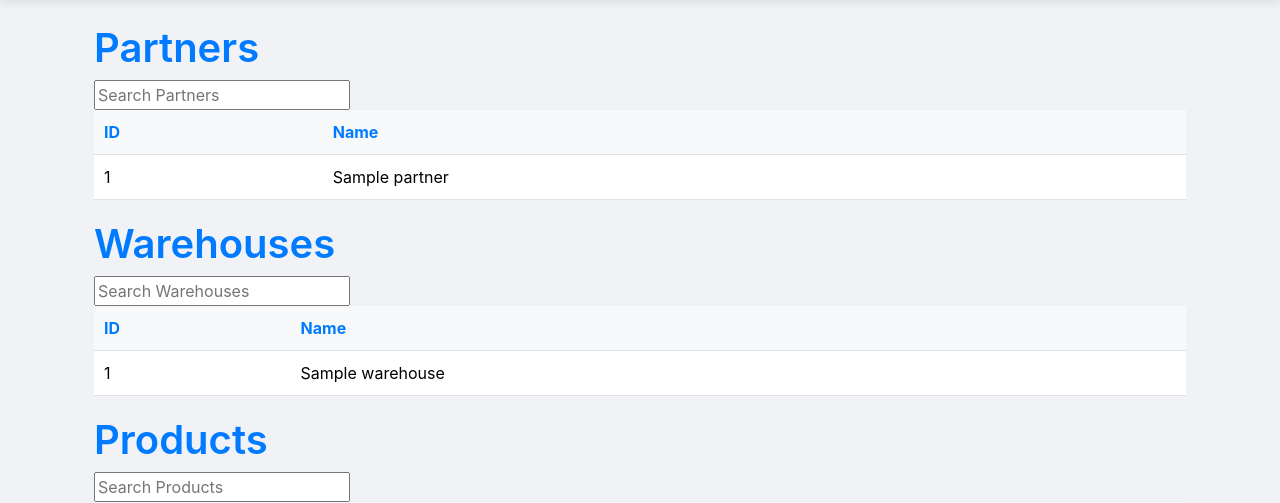
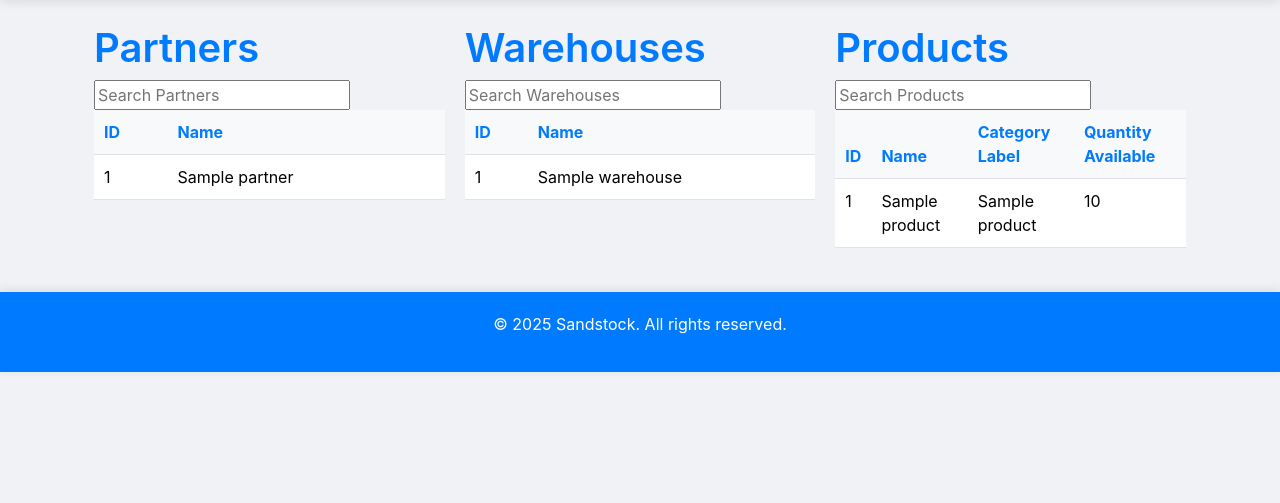
Before and after one commit to VictorMeyer77/sandstock, a Flask app: page / in a window 1280 px wide. Shown: the part 66-569 px from the top of the page. Run offline with Flask 3, Linux system fonts and the light colour scheme; a user stored in the database is signed in; tables that the repository leaves empty hold one stand-in row (values such as "Sample post").

Commit message:
home: display by row

```diff
--- a/sandstock/static/style.css
+++ b/sandstock/static/style.css
@@ -215,3 +215,14 @@ footer {
     border-color: #d6d8db;
     color: #383d41;
 }
+
+/* === TABLE ROW STYLES === */
+.table-row {
+    display: flex;
+    justify-content: space-between;
+    gap: 20px;
+}
+
+.table-column {
+    flex: 1;
+}
--- a/sandstock/templates/home.html
+++ b/sandstock/templates/home.html
@@ -3,6 +3,8 @@
 {% block content %}
 <body>
     <div class="container">
+        <div class="table-row">
+            <div class="table-column">
                 <h1>Partners</h1>
                 <input type="text" id="partner-search" placeholder="Search Partners">
                 <table id="partner-table" class="table">
@@ -21,7 +23,9 @@
                         {% endfor %}
                     </tbody>
                 </table>
+            </div>
 
+            <div class="table-column">
                 <h1>Warehouses</h1>
                 <input type="text" id="warehouse-search" placeholder="Search Warehouses">
                 <table id="warehouse-table" class="table">
@@ -40,7 +44,9 @@
                         {% endfor %}
                     </tbody>
                 </table>
+            </div>
 
+            <div class="table-column">
                 <h1>Products</h1>
                 <input type="text" id="product-search" placeholder="Search Products">
                 <table id="product-table" class="table">
@@ -63,6 +69,8 @@
                         {% endfor %}
                     </tbody>
                 </table>
+            </div>
+        </div>
     </div>
 
     <script>
```
Lines whose indentation alone changed are shown as unchanged.
